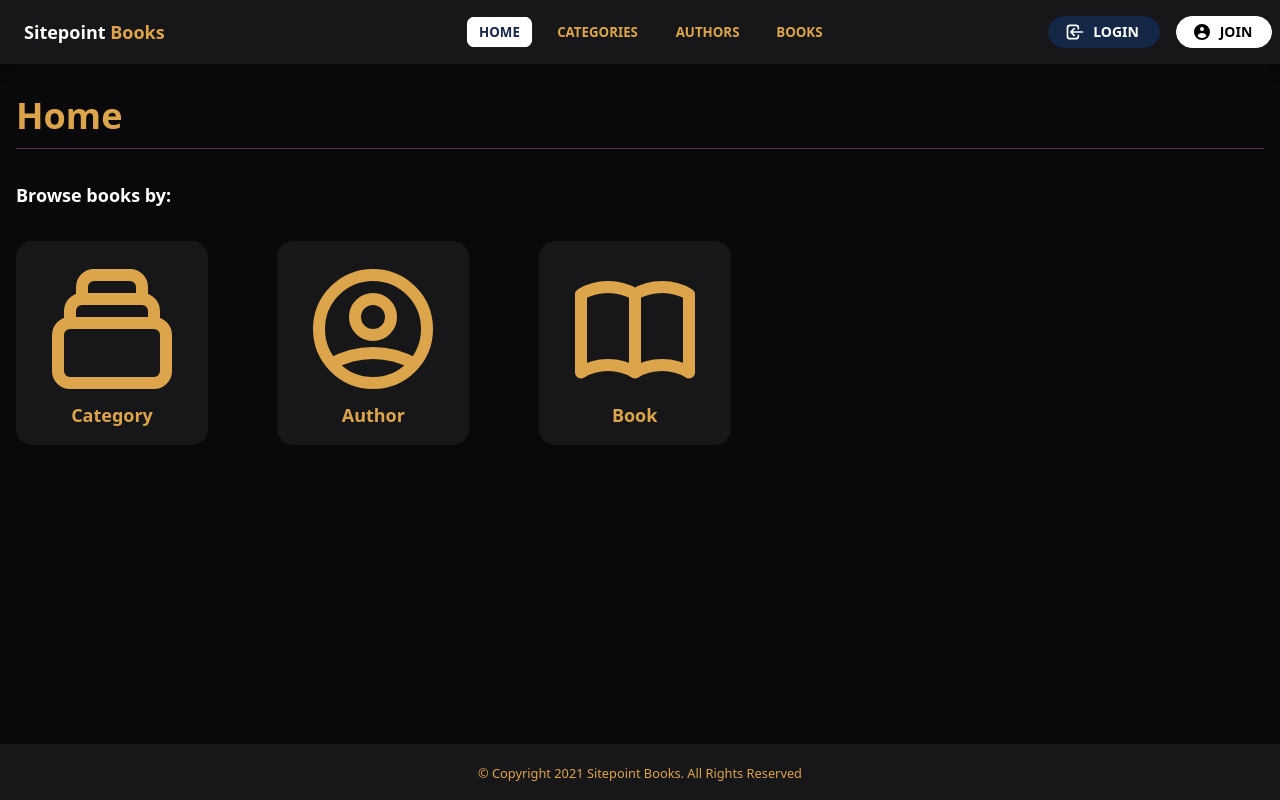
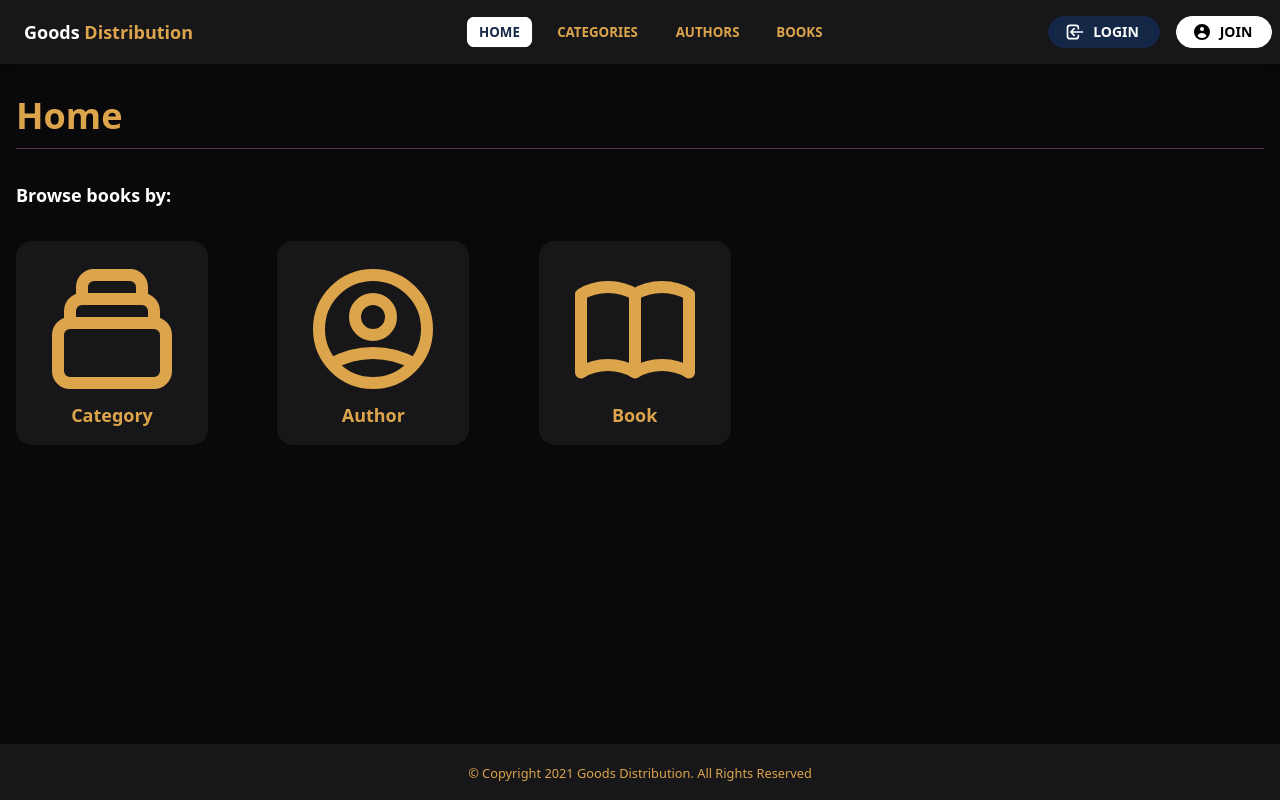
Before and after one commit to MichaelLin12/cheese-hackathon, a React (Vite) app: page / in a window 1280 px wide. Built offline with nearby package versions, Linux system fonts and the light colour scheme; what @tailwindcss/typography would draw is missing.

Commit message:
Titles updates to match the project.

```diff
--- a/index.html
+++ b/index.html
@@ -4,7 +4,7 @@
     <meta charset="UTF-8" />
     <link rel="icon" type="image/svg+xml" href="/src/favicon.svg" />
     <meta name="viewport" content="width=device-width, initial-scale=1.0" />
-    <title>Sitepoint Books</title>
+    <title>Goods Distribution</title>
   </head>
 
   <body>
--- a/package.json
+++ b/package.json
@@ -1,5 +1,5 @@
 {
-  "name": "sitepoint-books-firebase",
+  "name": "goods-distribution-firebase",
   "description": "Firebase auth & crud app bulit with Vite + React + TailwindCSS",
   "version": "0.0.0",
   "license": "MIT",
--- a/src/layout/Footer.jsx
+++ b/src/layout/Footer.jsx
@@ -5,7 +5,7 @@ function Footer() {
   return (
     <footer className="py-4 text-center bg-neutral">
       <small text="xs light-900" font="light" tracking="wider">
-        &copy; Copyright {currentYear} Sitepoint Books. All Rights Reserved
+        &copy; Copyright {currentYear} Goods Distribution. All Rights Reserved
       </small>
     </footer>
   )
--- a/src/layout/Navbar.jsx
+++ b/src/layout/Navbar.jsx
@@ -29,8 +29,8 @@ function Navbar() {
     <nav className="navbar mb-2 shadow-lg bg-neutral text-neutral-content">
       <div className="navbar-start px-2 mx-2">
         <Link to="/" className="inline-block text-lg font-bold text-primary">
-          <span>Sitepoint </span>
-          <span className="text-base-content">Books</span>
+          <span>Goods </span>
+          <span className="text-base-content">Distribution</span>
         </Link>
       </div>
       <div className="navbar-center px-2 mx-2 hidden md:flex">
```
Also changed, not shown: 2 other files (tests, documents, lock files or other folders).
